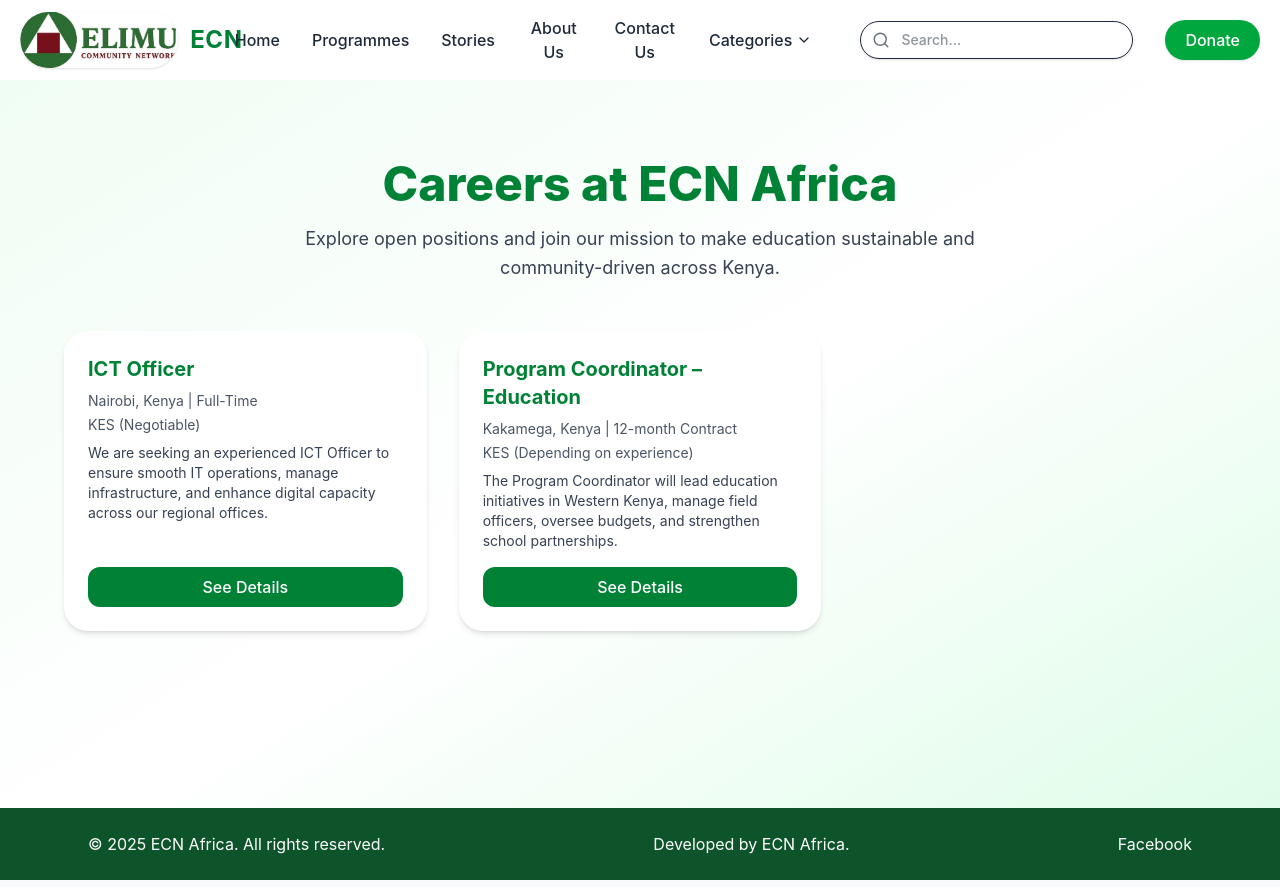
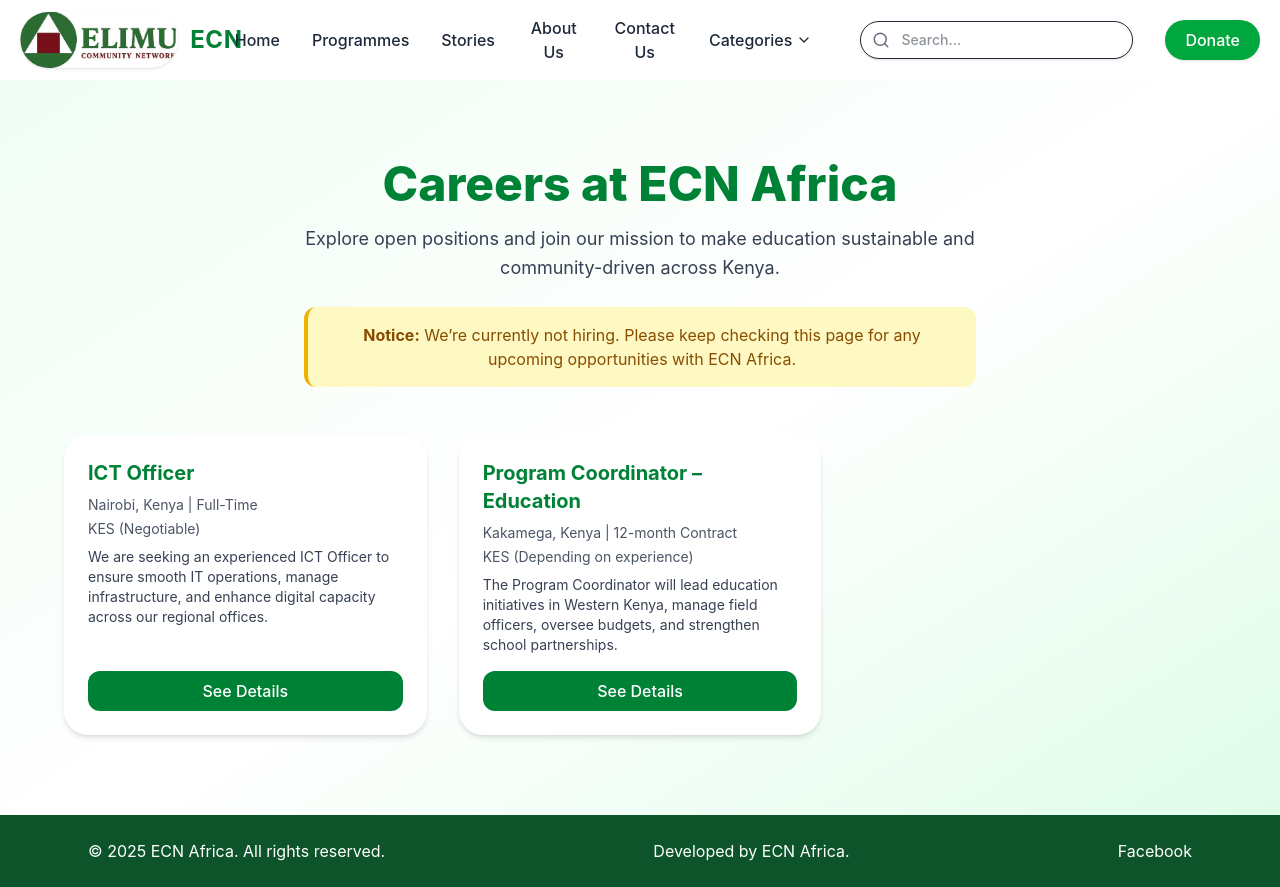
Before and after one commit to steph10920/ecnafrica, a React (Vite) app: page /categories/careers in a window 1280 px wide. Built offline with nearby package versions, Linux system fonts and the light colour scheme.

Commit message:
home stories changed

```diff
--- a/src/pages/categories/Careers.jsx
+++ b/src/pages/categories/Careers.jsx
@@ -85,6 +85,7 @@ export default function Careers() {
         >
           Careers at ECN Africa
         </motion.h1>
+
         <motion.p
           className="mt-4 text-gray-700 text-lg max-w-2xl mx-auto leading-relaxed"
           initial={{ opacity: 0 }}
@@ -94,7 +95,20 @@ export default function Careers() {
           Explore open positions and join our mission to make education
           sustainable and community-driven across Kenya.
         </motion.p>
+
+        {/* Hiring Notice */}
+        <motion.div
+          className="mt-6 bg-yellow-100 border-l-4 border-yellow-500 text-yellow-800 p-4 max-w-2xl mx-auto rounded-xl"
+          initial={{ opacity: 0 }}
+          animate={{ opacity: 1 }}
+          transition={{ delay: 0.6 }}
+        >
+          <p className="text-md">
+            <strong>Notice:</strong> We’re currently not hiring. Please keep checking this page for any upcoming opportunities with ECN Africa.
+          </p>
+        </motion.div>
       </header>
+
 
       {/* Job Listings Grid */}
       <main className="grid grid-cols-1 sm:grid-cols-2 lg:grid-cols-3 gap-8 px-6 lg:px-16 pb-20 max-w-7xl mx-auto">
```
